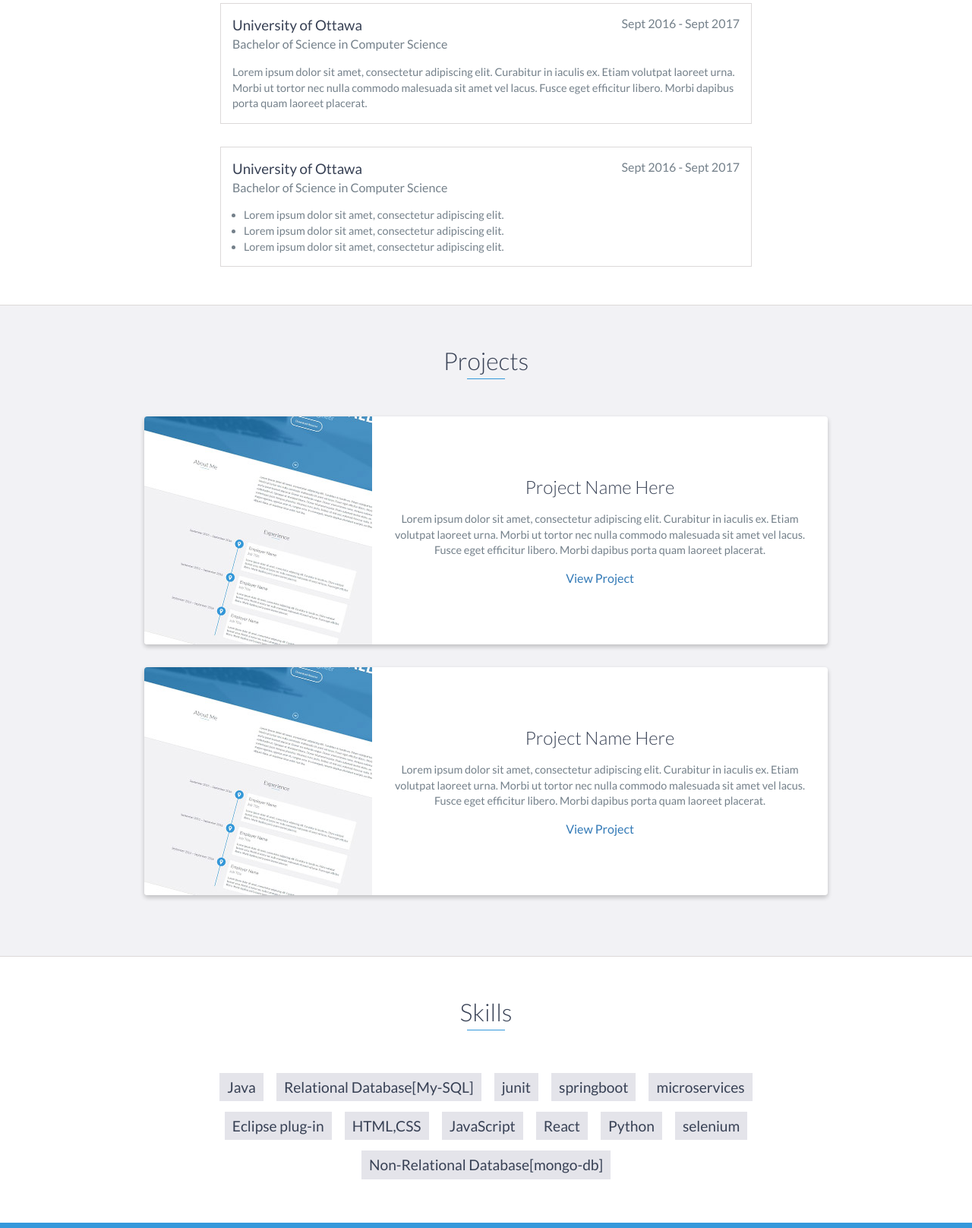
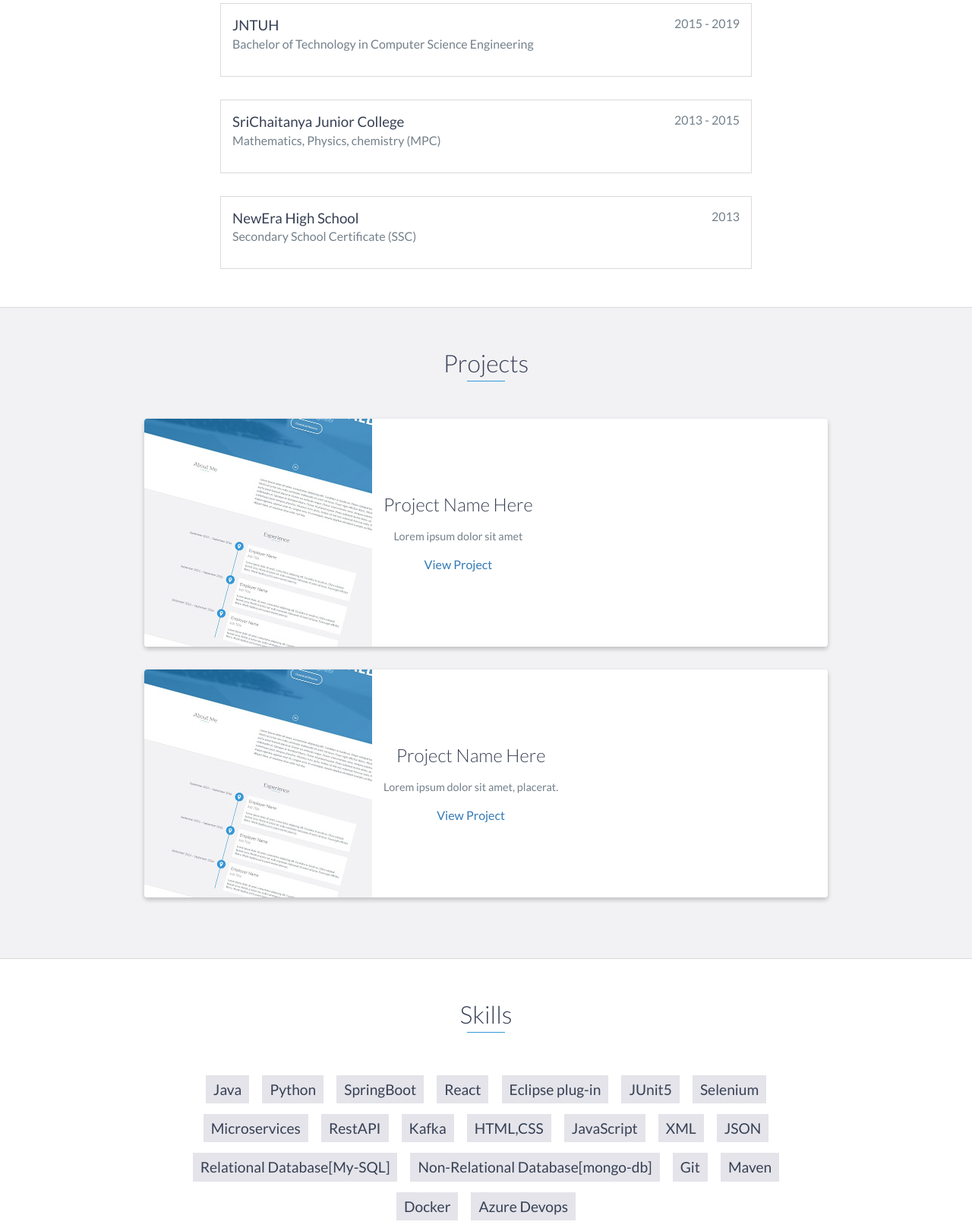
Before and after one commit to SanathRayala/devfolio, a website: page index.html in a window 1280 px wide. Shown: the part 1891-3507 px from the top of the page at 76% size. Drawn offline with nearby package versions, Linux system fonts and the light colour scheme.

Commit message:
updating website

```diff
--- a/index.html
+++ b/index.html
@@ -103,13 +103,13 @@
 
 				<div data-date="Oct 2020 – Nov 2022">
 					<h3>TCS</h3>
-					<h4>Associate System Enginner</h4>
+					<h4>Software Developer</h4>
 					<p>Worked as devloper for TCS Banks</p>
 				</div>
 
-				<div data-date="Nov 2019 – Feb 2020">
+				<div data-date="Nov 2019 – Jan 2020">
 					<h3>Reve Solutions</h3>
-					<h4>Software Devloper</h4>
+					<h4>Software Developer</h4>
 					<p>Worked as Software devloper for tool documentum</p>
 				</div>
 			</div>
@@ -118,30 +118,24 @@
 
 		<div id="education">
 			<h2 class="heading">Education</h2>
-			<div class="education-block">
-				<h3>University of Ottawa</h3>
-				<span class="education-date">Sept 2016 - Sept 2017</span>
-				<h4>Bachelor of Science in Computer Science</h4>
-				<p>
-					Lorem ipsum dolor sit amet, consectetur adipiscing elit. Curabitur in
-					iaculis ex. Etiam volutpat laoreet urna. Morbi ut tortor nec nulla
-					commodo malesuada sit amet vel lacus. Fusce eget efficitur libero.
-					Morbi dapibus porta quam laoreet placerat.
-				</p>
-			</div>
-			<!-- End .education-block -->
 
 			<div class="education-block">
-				<h3>University of Ottawa</h3>
-				<span class="education-date">Sept 2016 - Sept 2017</span>
-				<h4>Bachelor of Science in Computer Science</h4>
-				<ul>
-					<li>Lorem ipsum dolor sit amet, consectetur adipiscing elit.</li>
-					<li>Lorem ipsum dolor sit amet, consectetur adipiscing elit.</li>
-					<li>Lorem ipsum dolor sit amet, consectetur adipiscing elit.</li>
-				</ul>
+				<h3>JNTUH</h3>
+				<span class="education-date">2015 - 2019</span>
+				<h4>Bachelor of Technology in Computer Science Engineering</h4>
 			</div>
-			<!-- End .education-block -->
+
+			<div class="education-block">
+				<h3>SriChaitanya Junior College</h3>
+				<span class="education-date">2013 - 2015</span>
+				<h4>Mathematics, Physics, chemistry (MPC)</h4>
+			</div>
+
+			<div class="education-block">
+				<h3>NewEra High School</h3>
+				<span class="education-date">2013</span>
+				<h4>Secondary School Certificate (SSC)</h4>
+			</div>
 		</div>
 		<!-- End #education -->
 
@@ -156,13 +150,7 @@
 						<!-- End .project-image -->
 						<div class="project-info">
 							<h3>Project Name Here</h3>
-							<p>
-								Lorem ipsum dolor sit amet, consectetur adipiscing elit.
-								Curabitur in iaculis ex. Etiam volutpat laoreet urna. Morbi ut
-								tortor nec nulla commodo malesuada sit amet vel lacus. Fusce
-								eget efficitur libero. Morbi dapibus porta quam laoreet
-								placerat.
-							</p>
+							<p>Lorem ipsum dolor sit amet</p>
 							<a href="#">View Project</a>
 						</div>
 						<!-- End .project-info -->
@@ -176,13 +164,7 @@
 						<!-- End .project-image -->
 						<div class="project-info">
 							<h3>Project Name Here</h3>
-							<p>
-								Lorem ipsum dolor sit amet, consectetur adipiscing elit.
-								Curabitur in iaculis ex. Etiam volutpat laoreet urna. Morbi ut
-								tortor nec nulla commodo malesuada sit amet vel lacus. Fusce
-								eget efficitur libero. Morbi dapibus porta quam laoreet
-								placerat.
-							</p>
+							<p>Lorem ipsum dolor sit amet, placerat.</p>
 							<a href="#">View Project</a>
 						</div>
 						<!-- End .project-info -->
@@ -197,17 +179,25 @@
 			<h2 class="heading">Skills</h2>
 			<ul>
 				<li>Java</li>
-				<li>Relational Database[My-SQL]</li>
-				<li>junit</li>
-				<li>springboot</li>
-				<li>microservices</li>
+				<li>Python</li>
+				<li>SpringBoot</li>
+				<li>React</li>
 				<li>Eclipse plug-in</li>
+				<li>JUnit5</li>
+				<li>Selenium</li>
+				<li>Microservices</li>
+				<li>RestAPI</li>
+				<li>Kafka</li>
 				<li>HTML,CSS</li>
 				<li>JavaScript</li>
-				<li>React</li>
-				<li>Python</li>
-				<li>selenium</li>
+				<li>XML</li>
+				<li>JSON</li>
+				<li>Relational Database[My-SQL]</li>
 				<li>Non-Relational Database[mongo-db]</li>
+				<li>Git</li>
+				<li>Maven</li>
+				<li>Docker</li>
+				<li>Azure Devops</li>
 			</ul>
 		</div>
 		<!-- End #skills -->
```
